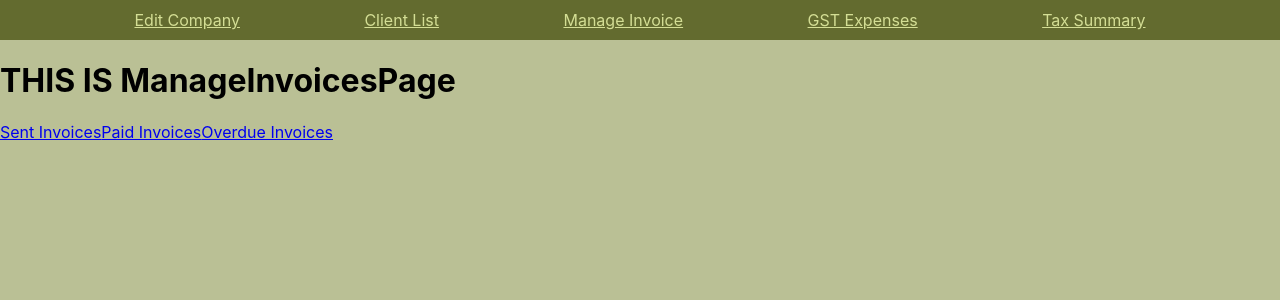
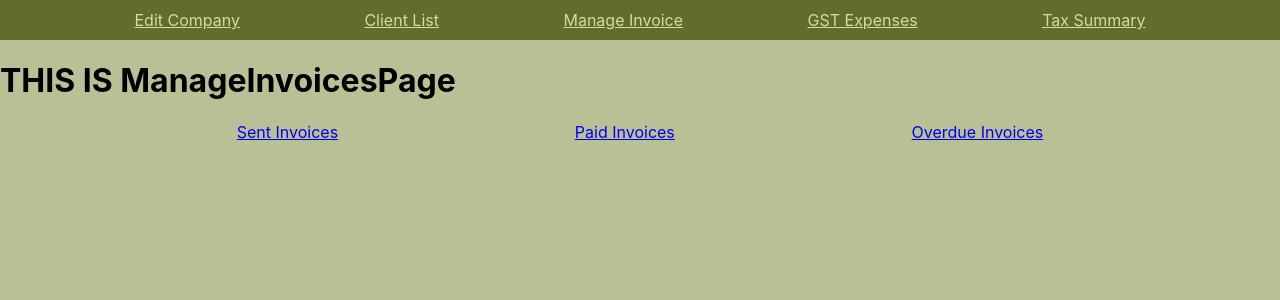
Before and after one commit to rafaelmarcoo/invoice-system-frontend, a React (Create React App) app: page /manageinvoices in a window 1280 px wide. Shown: the top 300 px of the page. Built offline with nearby package versions, Linux system fonts and the light colour scheme.

Commit message:
Little styling for navbar in ManageInvoicesPage

```diff
--- a/src/App.css
+++ b/src/App.css
@@ -12,7 +12,7 @@ body {
   background-color: var(--primary-color);
 }
 
-/* NavBar Styling */
+/* Main Navbar Styling */
 .navbar {
   background-color: var(--secondary-color);
   display: flex;
@@ -24,3 +24,9 @@ body {
   color: var(--tertiary-color);
 }
 /******************/
+
+/* Main Navbar Styling */
+.manage-invoices-navbar {
+  display: flex;
+  justify-content: space-evenly;
+}
```
